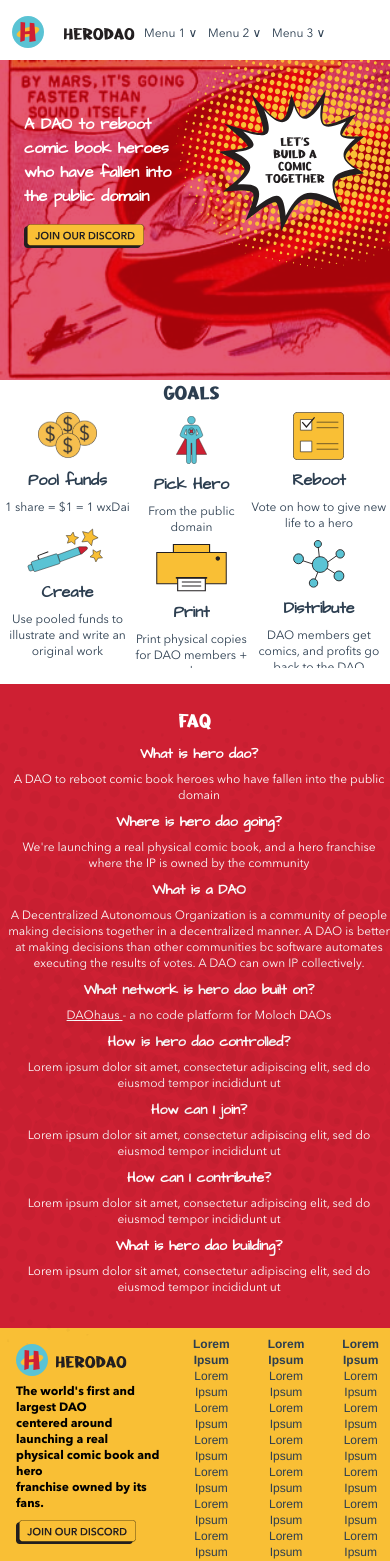
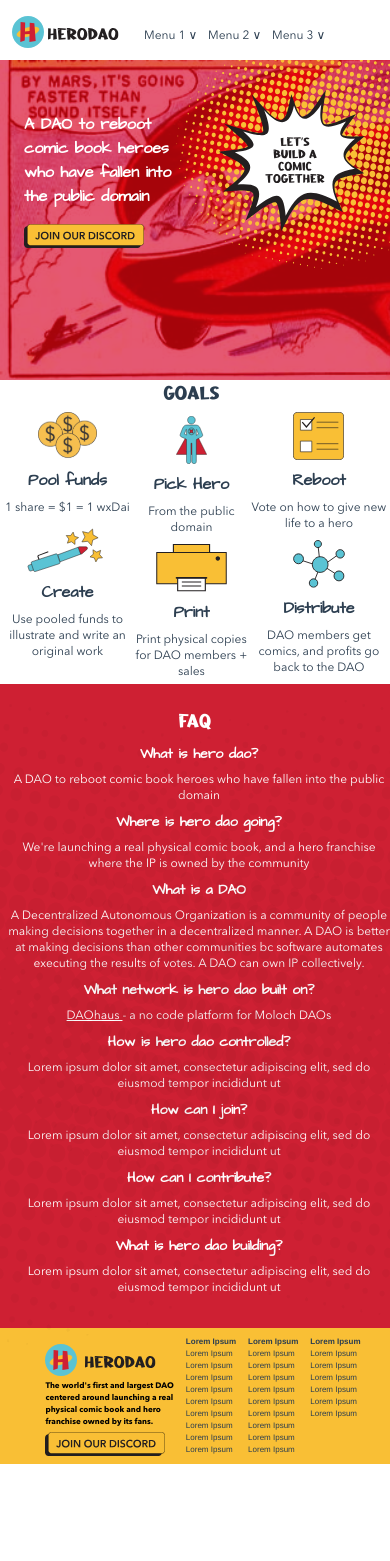
Before and after one commit to jahabeebs/herodao, a Vue app in the folder herodao/: page / in a window 390 px wide. Shown: the top 1561 px of the page. After the commit the page ends 1464 px from the top, so only its background shows below. Built offline with nearby package versions, Linux system fonts and the light colour scheme.

Commit message:
added dropdowns, formatting enhancements

```diff
--- a/herodao/src/components/BottomContainer.vue
+++ b/herodao/src/components/BottomContainer.vue
@@ -1,12 +1,12 @@
 <template>
-  <div class="flex bg-herodao-gold">
-    <div class="flex flex-row space-x-4 md:space-x-16 sm:space-x-28">
-      <div class="sm:ml-56 md:ml-16 ml-4 mt-4 md:mt-4 sm:mt-10 space-y-2">
+  <div class="flex bg-herodao-gold justify-center">
+    <div class="flex flex-row space-x-2 md:space-x-16 sm:space-x-28">
+      <div class="mb-2 sm:ml-56 md:ml-16 ml-4 mt-4 md:mt-4 sm:mt-10 space-y-1">
         <div class="flex flex-row space-x-2">
           <img class="flex h-8 md:h-12 sm:h-16" src="@/assets/herodaologo.svg">
           <img class="flex h-3 mt-3 md:mt-3 md:h-6 sm:h-6 sm:mt-5" src="@/assets/herodaoname.svg">
         </div>
-        <div class="font-avenir text-xs md:text-sm sm:text-lg text-left text-black font-bold">The world's first and
+        <div class="font-avenir pr-1 text-xxs md:text-sm sm:text-lg text-left text-black font-bold">The world's first and
           largest DAO <br> centered around launching a
           real <br>
           physical comic book and hero <br> franchise owned by its fans.
@@ -17,19 +17,19 @@
           </a>
         </div>
       </div>
-      <div class="flex flex-col flex-shrink text-xs sm:text-sm mt-2 md:mt-6 sm:mt-4">
+      <div class="flex flex-col pr-1 text-xxs sm:text-sm mt-2 md:mt-6 sm:mt-4">
         <div class="flex font-bold">Lorem Ipsum</div>
         <div class="flex">Lorem Ipsum <br> Lorem Ipsum <br> Lorem Ipsum <br> Lorem Ipsum <br> Lorem Ipsum <br> Lorem
           Ipsum <br> Lorem Ipsum <br> Lorem Ipsum <br> Lorem Ipsum
         </div>
       </div>
-      <div class="flex flex-col flex-shrink text-xs mt-2 sm:text-sm md:mt-6 sm:mt-4">
+      <div class="flex flex-col flex-shrink text-xxs mt-2 mb-2 sm:text-sm md:mt-6 sm:mt-4">
         <div class="flex font-bold">Lorem Ipsum</div>
         <div class="flex">Lorem Ipsum <br> Lorem Ipsum <br> Lorem Ipsum <br> Lorem Ipsum <br> Lorem Ipsum <br> Lorem
           Ipsum <br> Lorem Ipsum <br> Lorem Ipsum <br> Lorem Ipsum
         </div>
       </div>
-      <div class="flex flex-col flex-shrink text-xs mt-2 sm:text-sm md:mt-6 sm:mt-4">
+      <div class="flex flex-col flex-shrink text-xxs pl-1 mt-2 sm:text-sm md:mt-6 sm:mt-4">
         <div class="flex font-bold">Lorem Ipsum</div>
         <div class="flex">Lorem Ipsum <br> Lorem Ipsum <br> Lorem Ipsum <br> Lorem Ipsum <br> Lorem Ipsum <br> Lorem
           Ipsum
--- a/herodao/src/components/FaqContainer.vue
+++ b/herodao/src/components/FaqContainer.vue
@@ -1,10 +1,10 @@
 <template>
   <div class="flex flex-col bg-herodao-red mt-4 pt-4 pb-8">
-    <div class="absolute right-0 object-contain">
-      <img class="opacity-40" src="@/assets/dots.svg">
+    <div class="absolute right-0 object-contain pointer-events-none">
+      <img class="opacity-40 pointer-events-none" src="@/assets/dots.svg">
     </div>
-    <div class="absolute left-0 object-contain">
-      <img class="opacity-40" src="@/assets/dotsleft.svg">
+    <div class="absolute left-0 object-contain pointer-events-none">
+      <img class="opacity-40 pointer-events-none" src="@/assets/dotsleft.svg">
     </div>
     <div class="flex flex-col space-y-2 space-x-2 mx-auto">
       <div class="flex font-aAhaWow sm:text-4xl sm:pt-2 pt-2 text-lg justify-center text-white">FAQ</div>
--- a/herodao/src/components/GoalsContainer.vue
+++ b/herodao/src/components/GoalsContainer.vue
@@ -1,5 +1,5 @@
 <template>
-  <div class="sm:h-112 md:h-112 h-72 overflow-y-scroll">
+  <div class="sm:h-112 md:h-112 h-72">
     <div class="flex flex-row justify-evenly">
     <div class="flex flex-col sm:pt-24 pt-8 sm:space-y-4 space-y-2">
       <div class="flex justify-center">
--- a/herodao/src/components/Navbar.vue
+++ b/herodao/src/components/Navbar.vue
@@ -1,21 +1,35 @@
 <template>
-  <div class="absolute sm:left-8 left-3 sm:top-3 top-4">
+  <div class="absolute sm:left-8 left-3 sm:top-3 top-4 overflow-auto">
     <img class="flex md:h-12 sm:h-10 h-8" src="@/assets/herodaologo.svg">
   </div>
-  <div class="absolute sm:left-20 pl-2 left-14 top-7">
+  <div class="absolute sm:left-20 pl-2 left-10 top-7">
     <img class="flex md:h-4 sm:h-4 h-3" src="@/assets/herodaoname.svg">
   </div>
-  <div class="absolute sm:text-2xl text-xs sm:left-60 left-36 sm:top-5 top-6.5 font-avenir font-normal">Menu 1 &or;
-  </div>
-  <div class="absolute sm:text-2xl text-xs sm:left-96 left-52 sm:top-5 top-6.5 font-avenir font-normal">Menu 2 &or;
-  </div>
-  <div class="absolute sm:text-2xl text-xs sm:left-105 left-68 sm:top-5 top-6.5 font-avenir font-noraml">Menu 3 &or;
-  </div>
+  <select class="absolute appearance-none sm:text-2xl text-xs sm:left-60 left-36 sm:top-6 top-7 font-avenir font-normal bg-white">
+    <option value="Menu 1">Menu 1 &or;</option>
+    <option value="Submenu 1">Submenu 1</option>
+    <option value="Submenu 2">Submenu 2</option>
+    <option value="Submenu 3">Submenu 3</option>
+    <option value="Submenu 4">Submenu 4</option>
+  </select>
+  <select class="absolute appearance-none sm:text-2xl text-xs sm:left-98 left-52 sm:top-6 top-7 font-avenir font-normal bg-white">
+    <option value="Menu 2">Menu 2 &or;</option>
+    <option value="Submenu 1">Submenu 1</option>
+    <option value="Submenu 2">Submenu 2</option>
+    <option value="Submenu 3">Submenu 3</option>
+    <option value="Submenu 4">Submenu 4</option>
+  </select>
+  <select class="absolute appearance-none sm:text-2xl text-xs sm:left-110 left-68 sm:top-6 top-7 font-avenir font-normal bg-white">
+    <option value="Menu 3">Menu 3 &or;</option>
+    <option value="Submenu 1">Submenu 1</option>
+    <option value="Submenu 2">Submenu 2</option>
+    <option value="Submenu 3">Submenu 3</option>
+    <option value="Submenu 4">Submenu 4</option>
+  </select>
   <div class="flex sm:h-2"></div>
 </template>
 
 <script>
-
 export default {
   name: "Navbar",
 }
```
Also changed, not shown: 1 other file (tests, documents, lock files or other folders).
